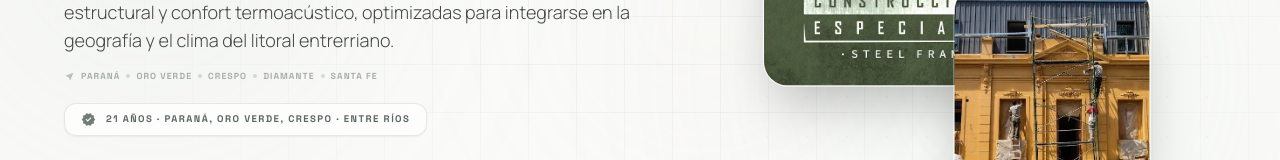
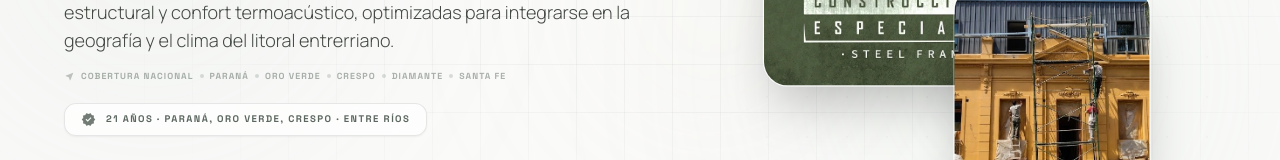
Before and after one commit to wpconstruccionesespeciales/wp_pagina_web, a React (Vite) app: page /steel-frame-parana in a window 1280 px wide. Shown: the part 480-640 px from the top of the page. Built offline with nearby package versions, Linux system fonts and the light colour scheme.

Commit message:
fix(steel-frame-parana): aclarar cobertura nacional con presencia destacada en litoral
Se agregó 'Cobertura nacional' como prefijo a la línea de localidades
para dejar claro que trabajamos en todo el país, no solo en esas
zonas, manteniendo el beneficio SEO local.

```diff
--- a/src/pages/SteelFrameParana.jsx
+++ b/src/pages/SteelFrameParana.jsx
@@ -515,7 +515,7 @@ export default function SteelFrameParana() {
                   Desde el año 2005 diseñamos y edificamos residencias de alta precisión estructural y confort termoacústico, optimizadas para integrarse en la geografía y el clima del litoral entrerriano.
                 </Motion.p>
 
-                {/* Cobertura geográfica - localidades del litoral */}
+                {/* Cobertura nacional con presencia destacada en el litoral */}
                 <Motion.div
                   initial={{ opacity: 0, y: 10 }}
                   animate={heroVisible ? { opacity: 1, y: 0 } : {}}
@@ -523,6 +523,8 @@ export default function SteelFrameParana() {
                   className="flex flex-wrap items-center gap-1.5 text-[0.5rem] sm:text-[0.55rem] text-[#15251b]/35 font-bold tracking-[0.12em] uppercase font-headline mb-5"
                 >
                   <span className="material-symbols-outlined text-[11px] text-[#15251b]/25" style={{ fontVariationSettings: "'FILL' 1" }}>near_me</span>
+                  <span>Cobertura nacional</span>
+                  <span className="w-1 h-1 rounded-full bg-[#15251b]/15" />
                   <span>Paraná</span>
                   <span className="w-1 h-1 rounded-full bg-[#15251b]/15" />
                   <span>Oro Verde</span>
```
